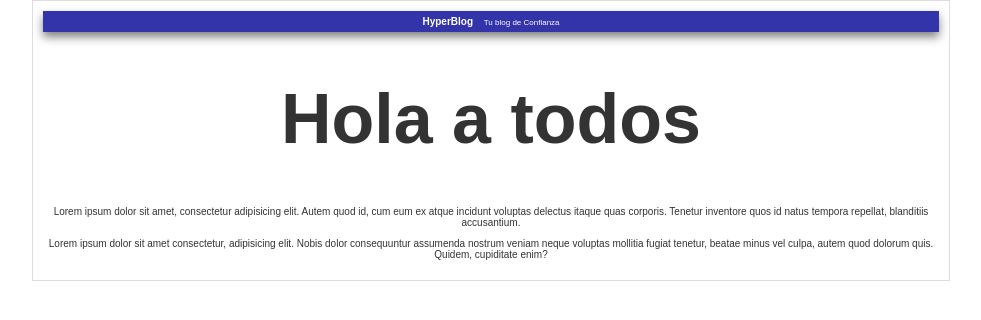
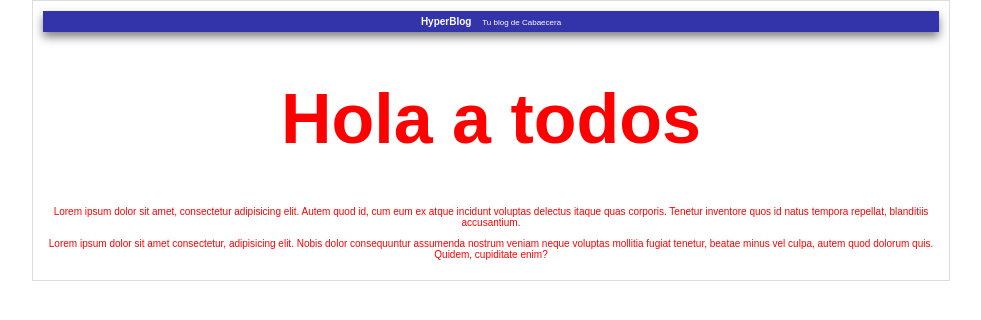
Before and after one commit to ArmandoChindoy/example, a plain HTML site: page index.html in a window 1280 px wide. Shown: the whole page, without its empty margins (149-1130 px from the left). Drawn offline with Linux system fonts and the light colour scheme.

Commit message:
Modifique la cabecera y el color del texto

```diff
--- a/css/styles.css
+++ b/css/styles.css
@@ -1,5 +1,5 @@
 body{
-    color: #333;
+    color: red;
     text-align: center;
     font-family: Arial;
     font-size: 10px;
--- a/index.html
+++ b/index.html
@@ -11,7 +11,7 @@
     <div id="container">
         <div id="cabecera">
             HyperBlog
-            <span id=tagline>Tu blog de Confianza</span>
+            <span id=tagline>Tu blog de Cabaecera</span>
         </div>
         <div id="post">
                 <h1>Hola a todos</h1>
```
